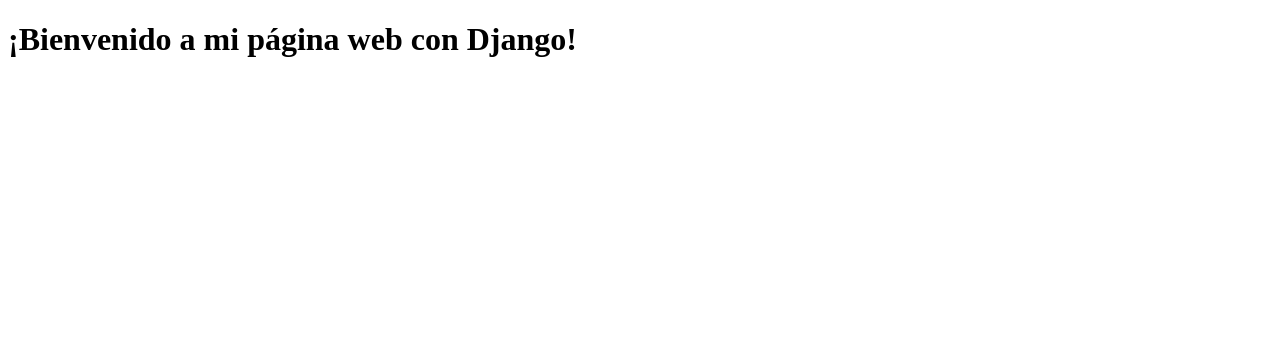
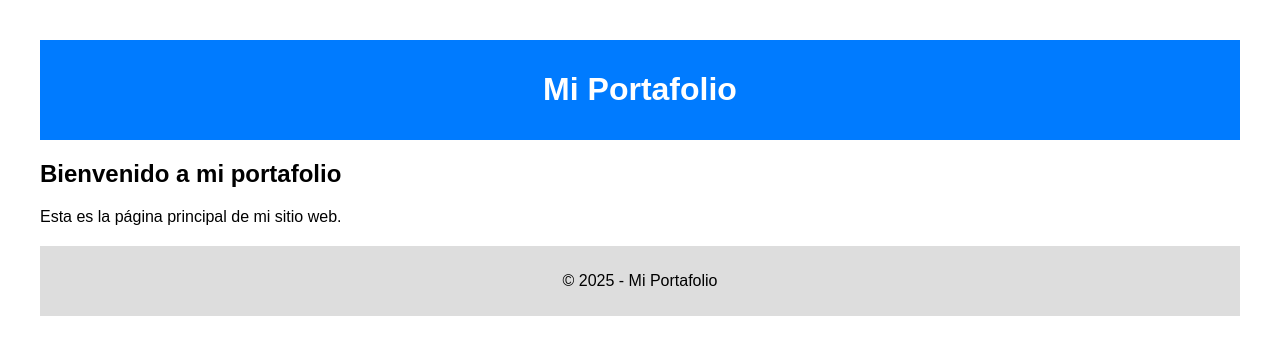
Before and after one commit to pastorefran/PruebaWeb, a Django app: page / in a window 1280 px wide. Shown: the top 355 px of the page. Run offline with Django 5.2, Linux system fonts and the light colour scheme.

Commit message:
Agregando plantillas HTML

```diff
--- /dev/null
+++ b/blog/templates/blog/base.html
@@ -0,0 +1,26 @@
+<!DOCTYPE html>
+<html lang="es">
+<head>
+    <meta charset="UTF-8">
+    <meta name="viewport" content="width=device-width, initial-scale=1.0">
+    <title>{% block title %}Mi Sitio{% endblock %}</title>
+    <style>
+        body { font-family: Arial, sans-serif; margin: 20px; padding: 20px; }
+        header { background: #007bff; color: white; padding: 10px; text-align: center; }
+        footer { background: #ddd; padding: 10px; text-align: center; margin-top: 20px; }
+    </style>
+</head>
+<body>
+    <header>
+        <h1>Mi Portafolio</h1>
+    </header>
+
+    <main>
+        {% block content %} {% endblock %}
+    </main>
+
+    <footer>
+        <p>&copy; 2025 - Mi Portafolio</p>
+    </footer>
+</body>
+</html>
--- a/blog/templates/blog/index.html
+++ b/blog/templates/blog/index.html
@@ -1,11 +1,8 @@
-<!DOCTYPE html>
-<html lang="es">
-<head>
-    <meta charset="UTF-8">
-    <meta name="viewport" content="width=device-width, initial-scale=1.0">
-    <title>Mi Página con Django</title>
-</head>
-<body>
-    <h1>¡Bienvenido a mi página web con Django!</h1>
-</body>
-</html>
+{% extends "blog/base.html" %}
+
+{% block title %}Inicio{% endblock %}
+
+{% block content %}
+    <h2>Bienvenido a mi portafolio</h2>
+    <p>Esta es la página principal de mi sitio web.</p>
+{% endblock %}
--- a/blog/urls.py
+++ b/blog/urls.py
@@ -1,6 +1,6 @@
 from django.urls import path
-from .views import home
+from .views import index
 
 urlpatterns = [
-    path('', home, name='home'),
+    path('', index, name='home'),
 ]
--- a/blog/views.py
+++ b/blog/views.py
@@ -1,4 +1,4 @@
 from django.shortcuts import render
 
-def home(request):
-    return render(request, "blog/index.html")
+def index(request):
+    return render(request, 'blog/index.html')
--- a/mi_sitio/settings.py
+++ b/mi_sitio/settings.py
@@ -25,10 +25,7 @@
 # SECURITY WARNING: don't run with debug turned on in production!
 DEBUG = True
 
-ALLOWED_HOSTS = []
-
-
-# Application definition
+ALLOWED_HOSTS = ['pruebaweb-rdw3.onrender.com' , '127.0.0.1']
 
 INSTALLED_APPS = [
     'django.contrib.admin',
```
